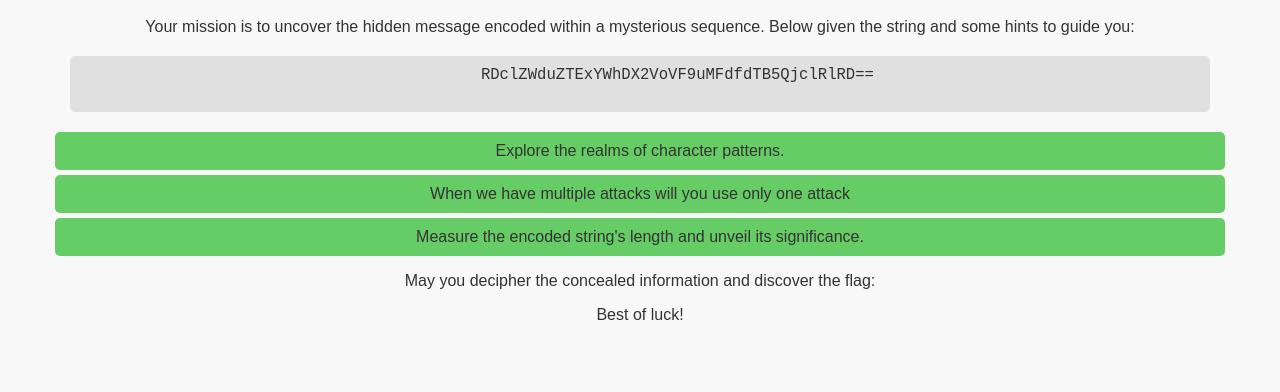
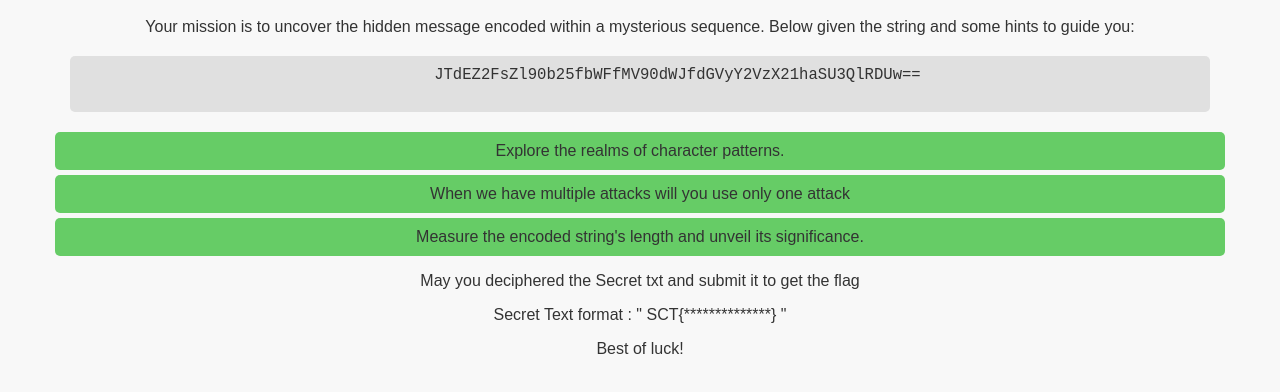
Before and after one commit to pranay-root/simple_web_challenge, a plain HTML site: page chall.html in a window 1280 px wide. Shown: the part 90-482 px from the top of the page. Drawn offline with Linux system fonts and the light colour scheme.

Commit message:
Update chall.html

```diff
--- a/chall.html
+++ b/chall.html
@@ -47,7 +47,7 @@
 
     <p>Your mission is to uncover the hidden message encoded within a mysterious sequence. Below given the string and some hints to guide you:</p>
     <pre>
-        RDclZWduZTExYWhDX2VoVF9uMFdfdTB5QjclRlRD==
+        JTdEZ2FsZl90b25fbWFfMV90dWJfdGVyY2VzX21haSU3QlRDUw==
     </pre>
 
     <ul>
@@ -56,7 +56,8 @@
         <li>Measure the encoded string's length and unveil its significance.</li>
     </ul>
 
-    <p>May you decipher the concealed information and discover the flag:</p>
+    <p>May you deciphered the Secret txt and submit it to get the flag</p>
+    <p> Secret Text format : " SCT{**************} " </p>
 
     <p>Best of luck!</p>
 
```
